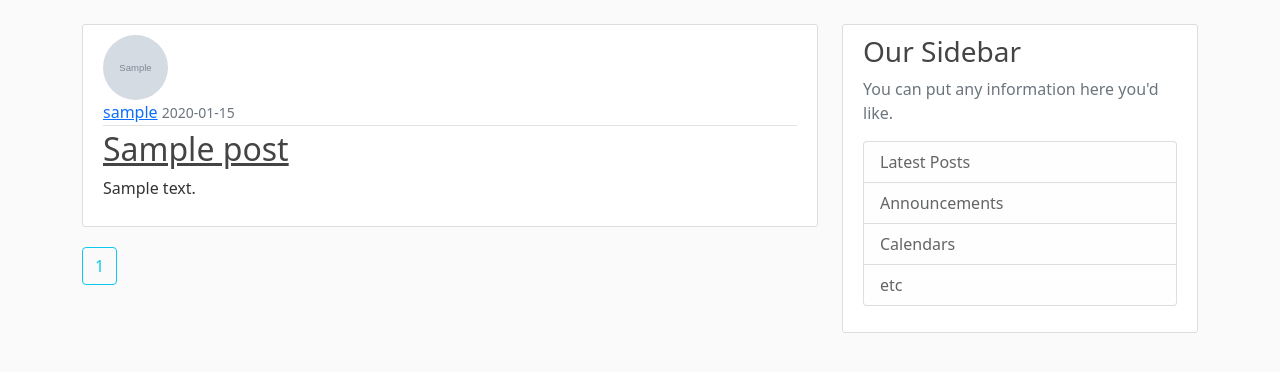
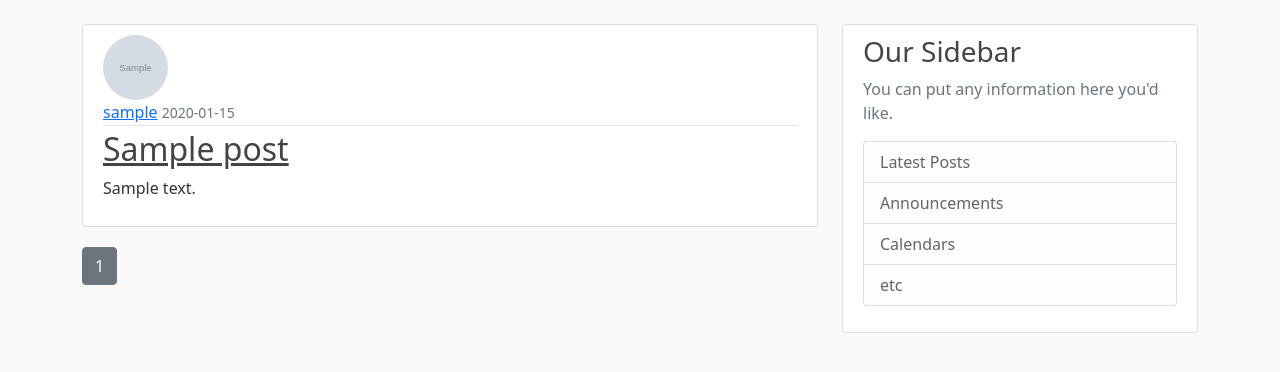
Before and after one commit to incolumepy-cursos/incolumepy.flaskproject, a Flask app: page / in a window 1280 px wide. Shown: the part 56-428 px from the top of the page. Run offline with Flask 2, Linux system fonts and the light colour scheme; tables that the repository leaves empty hold one stand-in row (values such as "Sample post"); grey boxes marked "Sample" are stand-in pictures; some libraries are stand-ins or nearby versions.

Commit message:
Aplicado distinção visual para página selecionada no menu

```diff
--- a/incolumepy/flaskproject/templates/home.html
+++ b/incolumepy/flaskproject/templates/home.html
@@ -15,7 +15,11 @@
 {% endfor %}
 {% for page_num in posts.iter_pages(left_edge=1, right_edge=1, left_current=1, right_current=2) %}
     {% if page_num %}
-    <a class="btn btn-outline-info mb-4" href="{{ url_for('home', page=page_num) }}">{{page_num}}</a>
+        {% if posts.page == page_num %}
+        <a class="btn btn-secondary mb-4" href="{{ url_for('home', page=page_num) }}">{{page_num}}</a>
+        {% else %}
+        <a class="btn btn-outline-info mb-4" href="{{ url_for('home', page=page_num) }}">{{page_num}}</a>
+        {% endif %}
     {% else %}
     ..
     {% endif %}
```
